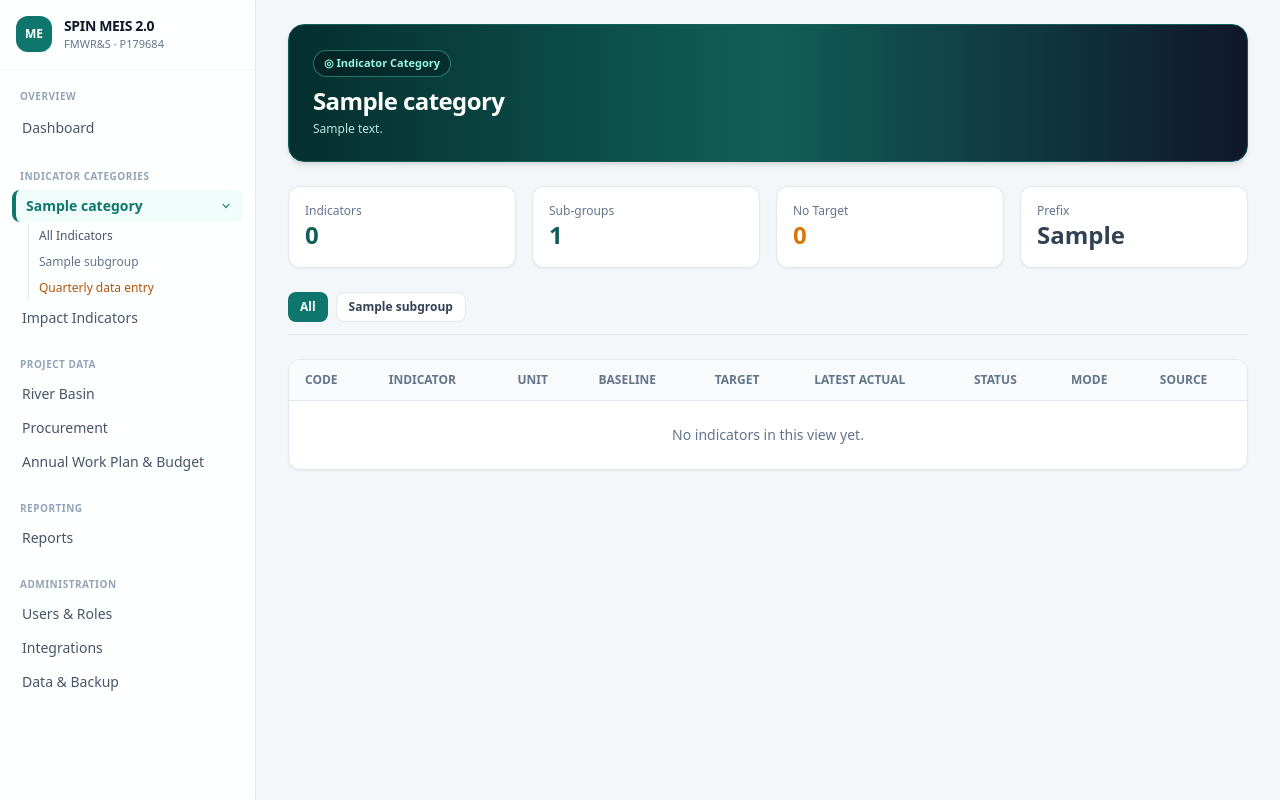
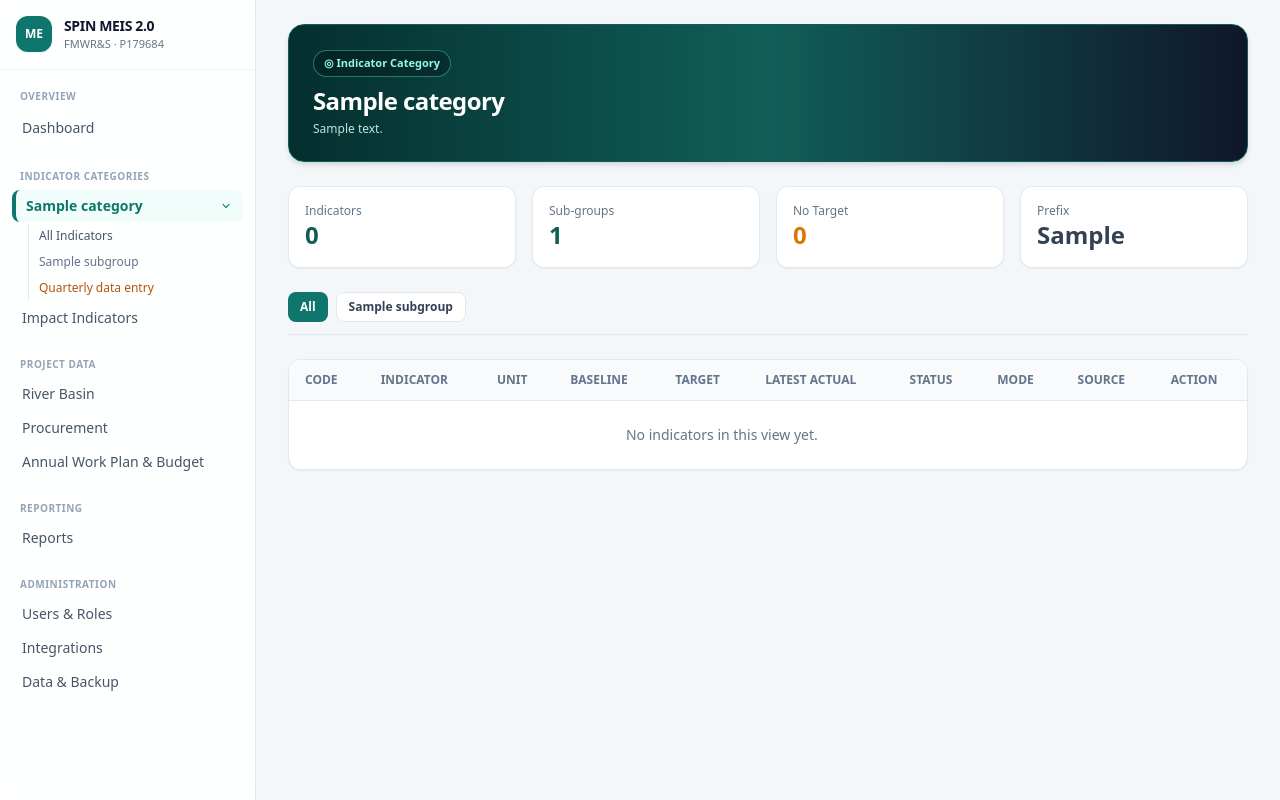
Before and after one commit to ES2-Limited/SPIN-MEIS, a Laravel app: a page that uses resources/views/livewire/category-page.blade.php in a window 1280 px wide. Run offline with Laravel 12, Linux system fonts and the light colour scheme; tables that the repository leaves empty hold one stand-in row (values such as "Sample post"); style sheets or scripts are compiled from the project's sources; parts of the project's set-up code (start-up, migrations or seed data) failed here and were passed over; some libraries are stand-ins or nearby versions.

Commit message:
UI: add Enter button column on CategoryPage indicator table

```diff
--- a/resources/views/livewire/category-page.blade.php
+++ b/resources/views/livewire/category-page.blade.php
@@ -52,6 +52,7 @@
                     <th class="px-4 py-3">Status</th>
                     <th class="px-4 py-3">Mode</th>
                     <th class="px-4 py-3">Source</th>
+                    <th class="px-4 py-3">Action</th>
                 </tr>
             </thead>
             <tbody class="divide-y divide-slate-100">
@@ -81,6 +82,9 @@
                         </td>
                         <td class="px-4 py-3 text-xs">{{ $ind->data_mode }}</td>
                         <td class="px-4 py-3 text-xs">{{ $ind->source_system ?? '—' }}</td>
+                        <td class="px-4 py-3 text-xs">
+                            <a href="{{ route('indicators.show', $ind->code) }}" class="inline-flex items-center px-2.5 py-1 rounded-md bg-teal-700 hover:bg-teal-800 text-white font-semibold">Enter</a>
+                        </td>
                     </tr>
                 @empty
                     <tr>
```
